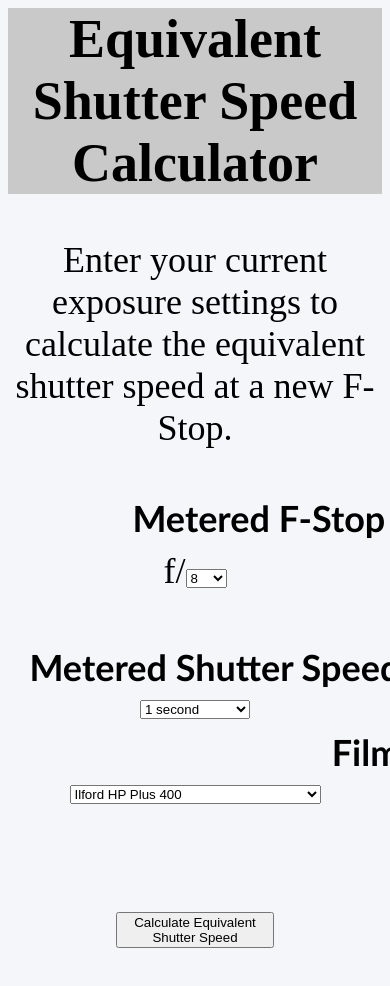
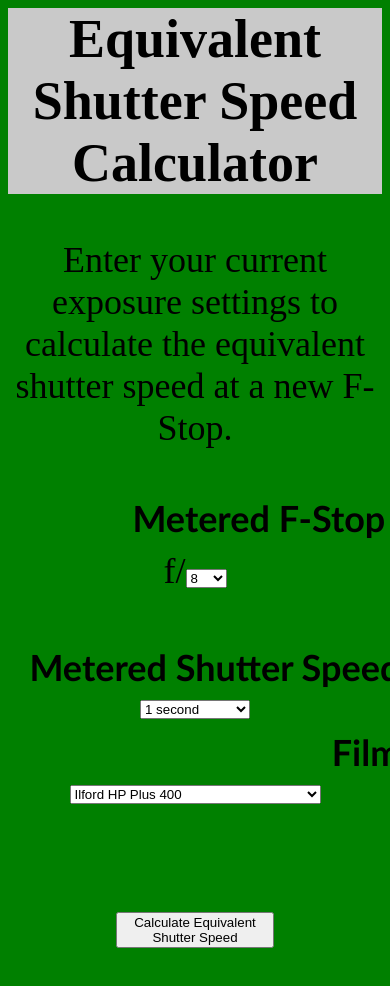
Before and after one commit to mmp-photos/holgaTime, a plain HTML site: page index.html in a window 390 px wide. Shown: the top 986 px of the page. Drawn offline with Linux system fonts and the light colour scheme.

```diff
--- a/public/styles/styles.css
+++ b/public/styles/styles.css
@@ -2,19 +2,20 @@
 @media (max-width: 768px) {
     :root{
         font-size: 36;
+        background-color: green;
     }
 }
 
 /* Desktop styles */
-@media (min-width: 768px) {
+@media (min-width: 770px) {
     :root{
         font-size: 16;
+        background-color: #f5f6fa;
     }
 }
 
 body {
     display: block;
-    background-color: #f5f6fa;
 }
 
 #wrapper{
```
